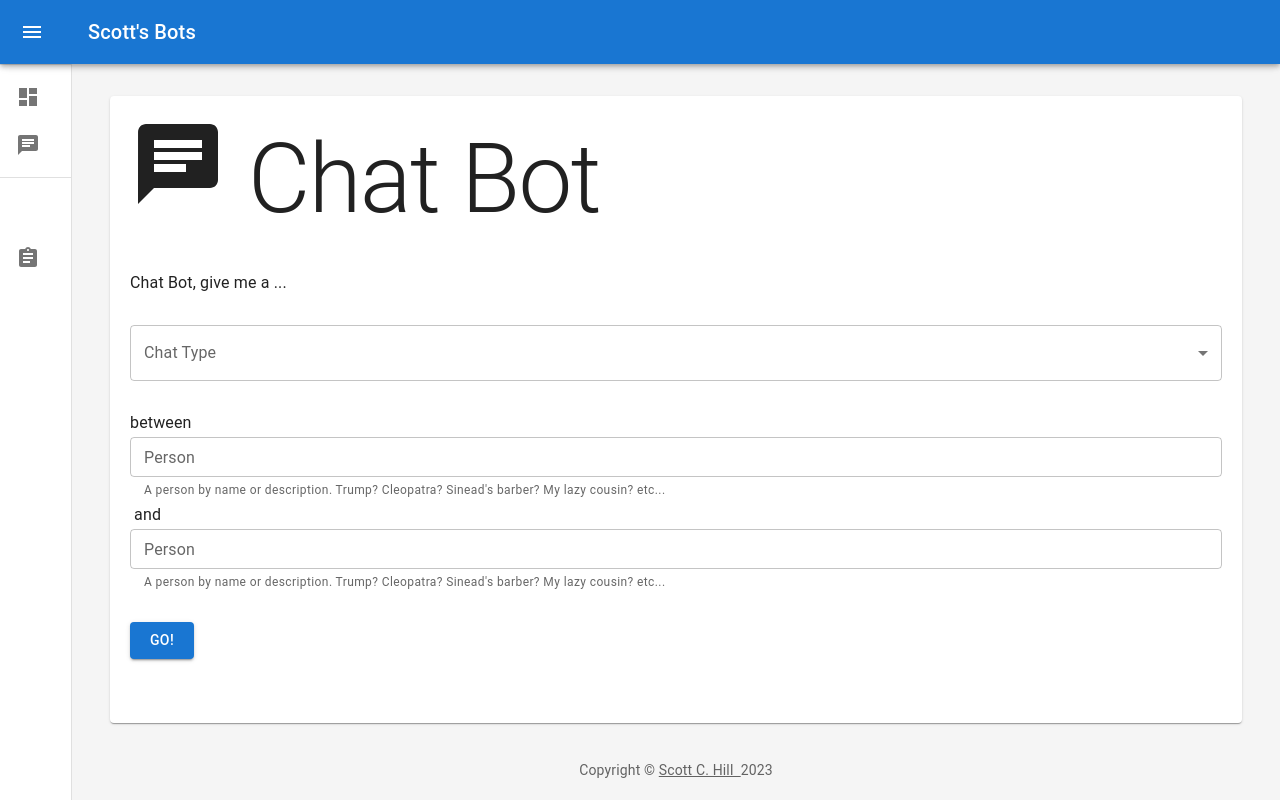
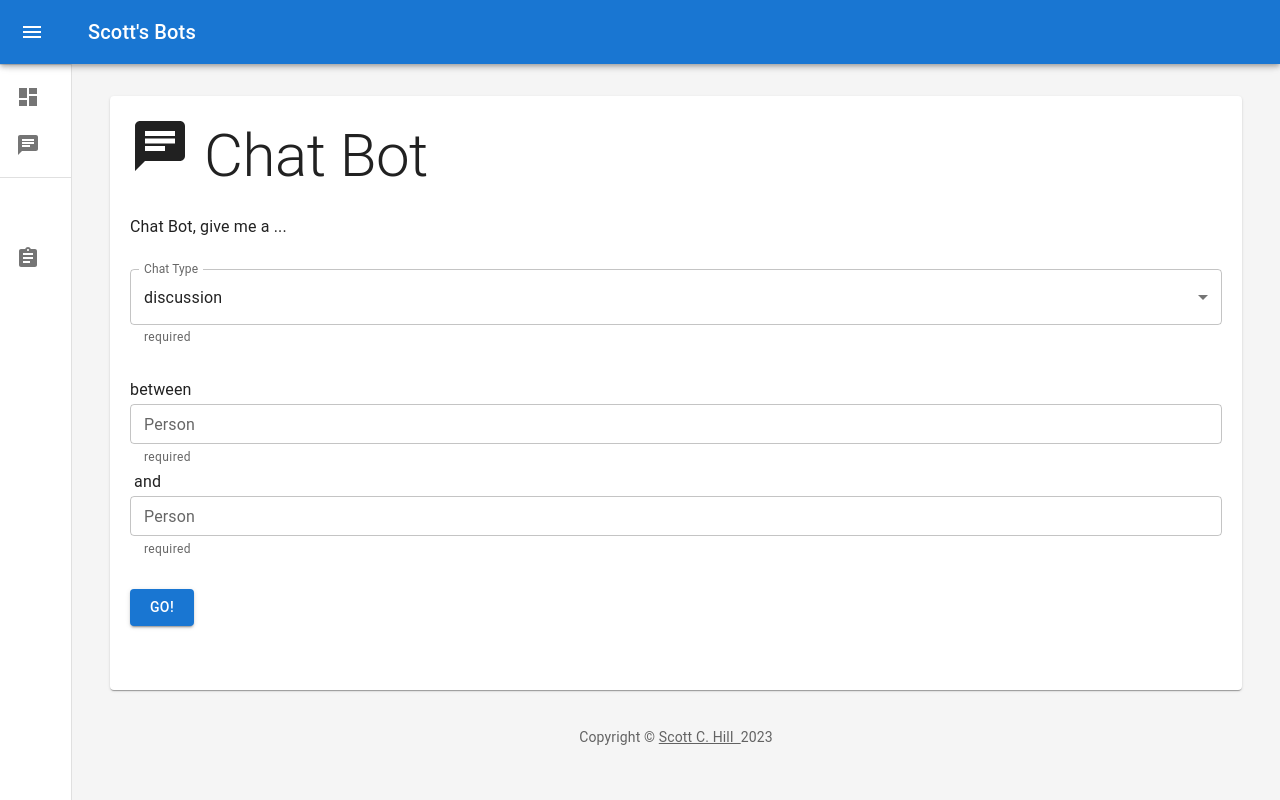
Before and after one commit to hillscottc/openai-fe, a React (Create React App) app: page /chat in a window 1280 px wide. Built offline with nearby package versions, Linux system fonts and the light colour scheme; no server answers.

Commit message:
error handling

```diff
--- a/src/pages/About.js
+++ b/src/pages/About.js
@@ -1,14 +1,22 @@
 import Typography from "@mui/material/Typography";
 import DashboardIcon from "@mui/icons-material/Dashboard";
-import { Link } from "react-router-dom";
+import {Link} from "react-router-dom";
+
 export default function About() {
   return (
     <main>
       <Typography variant="h1" gutterBottom>
-        <DashboardIcon fontSize={"inherit"} /> About
+        <DashboardIcon fontSize={"inherit"}/> About
       </Typography>
 
-        Source: <a href={"https://github.com/hillscottc/openai-fe"}>https://github.com/hillscottc/openai-fe</a>
+      A React app leveraging the [OpenAI Platform](https://platform.openai.com/).
+      <br/><br/>
+      Coded with React, React Router and MaterialUI
+      <br/><br/>
+      Source Code: <a href={"https://github.com/hillscottc/openai-fe"}>https://github.com/hillscottc/openai-fe</a>
+      <br/><br/>
+      Hosted at <a href="https://scotts-bots.onrender.com/">https://scotts-bots.onrender.com</a> on <a
+      href="https://render.com/">Render</a>
 
     </main>
   );
--- a/src/pages/ChatBot.js
+++ b/src/pages/ChatBot.js
@@ -1,5 +1,15 @@
 import {useState, useContext} from "react";
-import {Button, Paper, Typography, InputLabel, MenuItem, FormControl, TextField, Box} from "@mui/material";
+import {
+  Button,
+  Paper,
+  Typography,
+  InputLabel,
+  MenuItem,
+  FormControl,
+  TextField,
+  Box,
+  FormHelperText
+} from "@mui/material";
 import {Dna} from "react-loader-spinner";
 import {getJargon} from "../common/utils.js";
 import ChatIcon from "@mui/icons-material/Chat";
@@ -18,25 +28,32 @@ function ChatBot() {
   const [formData, setFormData] = useState({
     person1: "",
     person2: "",
-    chatType: ""
+    chatType: "discussion"
   });
 
   const value = useContext(AppContext);
 
   const [rapResults, setRapResults] = useState("");
   const [isLoading, setIsLoading] = useState(false);
+  const [formError, setFormError] = useState(false);
 
   const handleSubmit = async (event) => {
     event.preventDefault();
 
-    // setRapResults("Working....");
-    setIsLoading(true);
 
     // start the jargon timer
     // const jargonInterval = setInterval(() => {
     //   setRapResults((rapResults) => rapResults + "\n" + getJargon());
     // }, 3000);
 
+
+    if (!formData.chatType || !formData.person1 || !formData.person2) {
+      setFormError(true)
+    } else {
+      setFormError(false)
+      if (!formError) {
+        // setRapResults("Working....");
+        setIsLoading(true);
         const MOCKED_QUERY = false;
         if (MOCKED_QUERY) {
           // For fake data, during dev.
@@ -47,7 +64,6 @@ function ChatBot() {
           }, 10000);
         } else {
           // Do the OpenAI query
-
           // const results = await fetchChat(formData.person1, formData.person2);
           const results = await fetchChat(
             {
@@ -56,12 +72,13 @@ function ChatBot() {
               chatType: formData.chatType
             }
           );
-
-
           // clearInterval(jargonInterval); // stop the jargon timer
           setRapResults((rapResults) => rapResults + "\n\n\nRESULTS:\n" + results);
           setIsLoading(false);
         }
+      }
+    }
+
   };
 
   const personHelperText = "A person by name or description. Trump? Cleopatra? Sinead's barber? My lazy cousin? etc...";
@@ -77,7 +94,7 @@ function ChatBot() {
     >
       <form>
         <div>
-          <Typography variant="h1" gutterBottom>
+          <Typography variant="h2" gutterBottom>
             <ChatIcon fontSize={"inherit"}/> Chat Bot
           </Typography>
 
@@ -94,10 +111,13 @@ function ChatBot() {
                   onChange={(e) =>
                     setFormData({...formData, chatType: e.target.value})
                   }
+                  error={formError && !formData.chatType}
+                  helperText="required"
                 >
                   <MenuItem value={"rap battle"}>rap battle</MenuItem>
                   <MenuItem value={"discussion"}>discussion</MenuItem>
                 </Select>
+                <FormHelperText>required</FormHelperText>
               </FormControl>
             </Box>
 
@@ -114,6 +134,8 @@ function ChatBot() {
               fullWidth
               label={"Person"}
               variant="outlined"
+              error={formError && !formData.person1}
+              helperText="required"
             />
             &nbsp;and&nbsp;
 
@@ -127,6 +149,8 @@ function ChatBot() {
               fullWidth
               label={"Person"}
               variant="outlined"
+              error={formError && !formData.person2}
+              helperText="required"
             />
           </Typography>
         </div>
--- a/src/pages/Home.js
+++ b/src/pages/Home.js
@@ -5,7 +5,7 @@ import {Link} from "react-router-dom";
 export default function Home() {
   return (
     <main>
-      <Typography variant="h1" gutterBottom>
+      <Typography variant="h2" gutterBottom>
         <DashboardIcon fontSize={"inherit"}/> Welcome
       </Typography>
       Check out the <Link to={"/chat"}>Chat Bot</Link> .
```
Also changed, not shown: 1 other file (tests, documents, lock files or other folders). Lines whose indentation alone changed are shown as unchanged.
